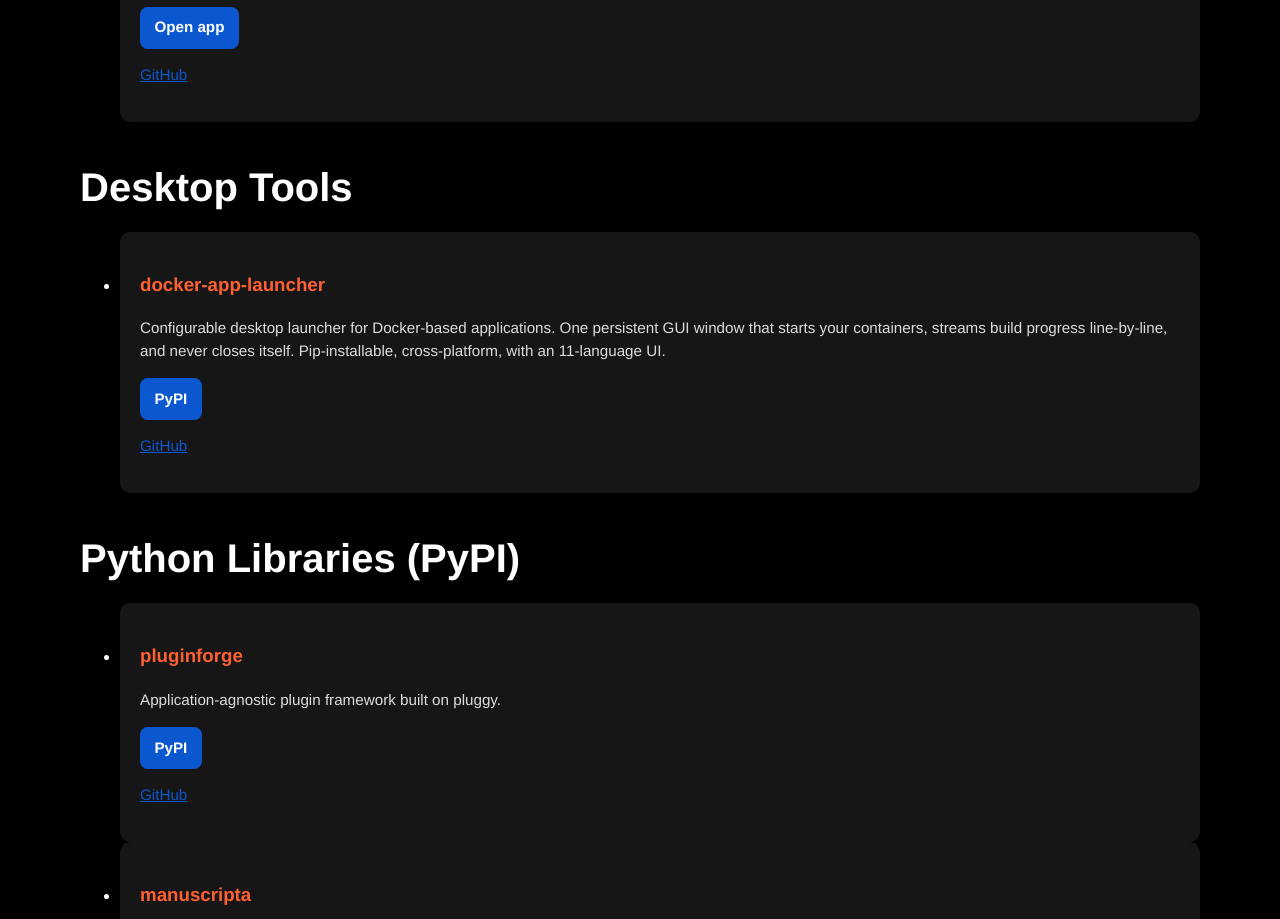
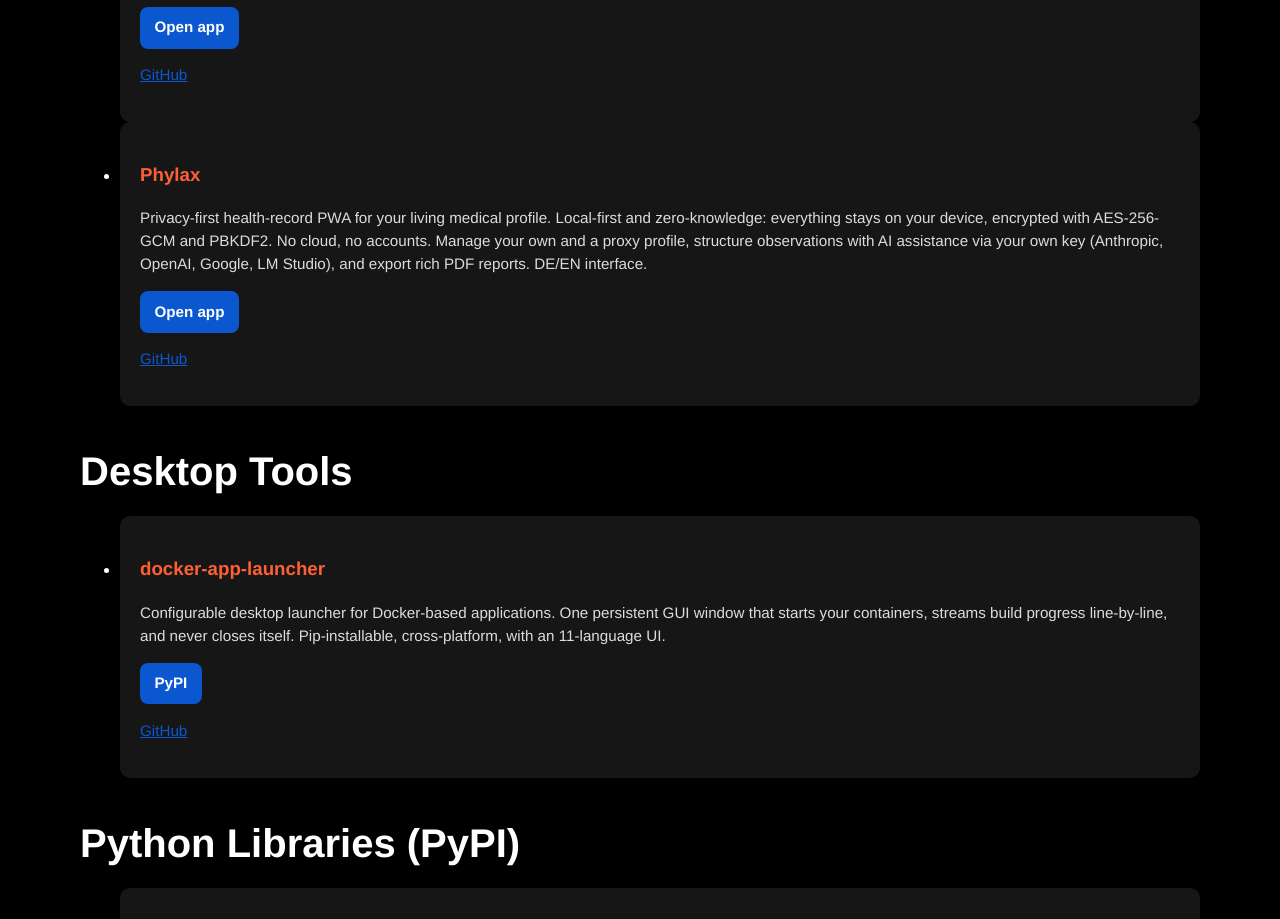
Before and after one commit to astrapi69/astrapi69.github.io, a website: page index.html in a window 1280 px wide. Shown: the part 2560-3479 px from the top of the page. Drawn offline with Linux system fonts and the light colour scheme.

Commit message:
update Phylax project card to latest

```diff
--- a/index.html
+++ b/index.html
@@ -248,6 +248,14 @@
                 <p><a class="btn" href="https://astrapi69.github.io/bibliogon/" target="_blank" rel="noopener">Open app</a></p>
                 <p><a href="https://github.com/astrapi69/bibliogon" target="_blank" rel="noopener">GitHub</a></p>
             </li>
+            <li class="card">
+                <h3>Phylax</h3>
+                <p>
+                    Privacy-first health-record PWA for your living medical profile. Local-first and zero-knowledge: everything stays on your device, encrypted with AES-256-GCM and PBKDF2. No cloud, no accounts. Manage your own and a proxy profile, structure observations with AI assistance via your own key (Anthropic, OpenAI, Google, LM Studio), and export rich PDF reports. DE/EN interface.
+                </p>
+                <p><a class="btn" href="https://astrapi69.github.io/phylax/" target="_blank" rel="noopener">Open app</a></p>
+                <p><a href="https://github.com/astrapi69/phylax" target="_blank" rel="noopener">GitHub</a></p>
+            </li>
         </ul>
     </section>
 
```
